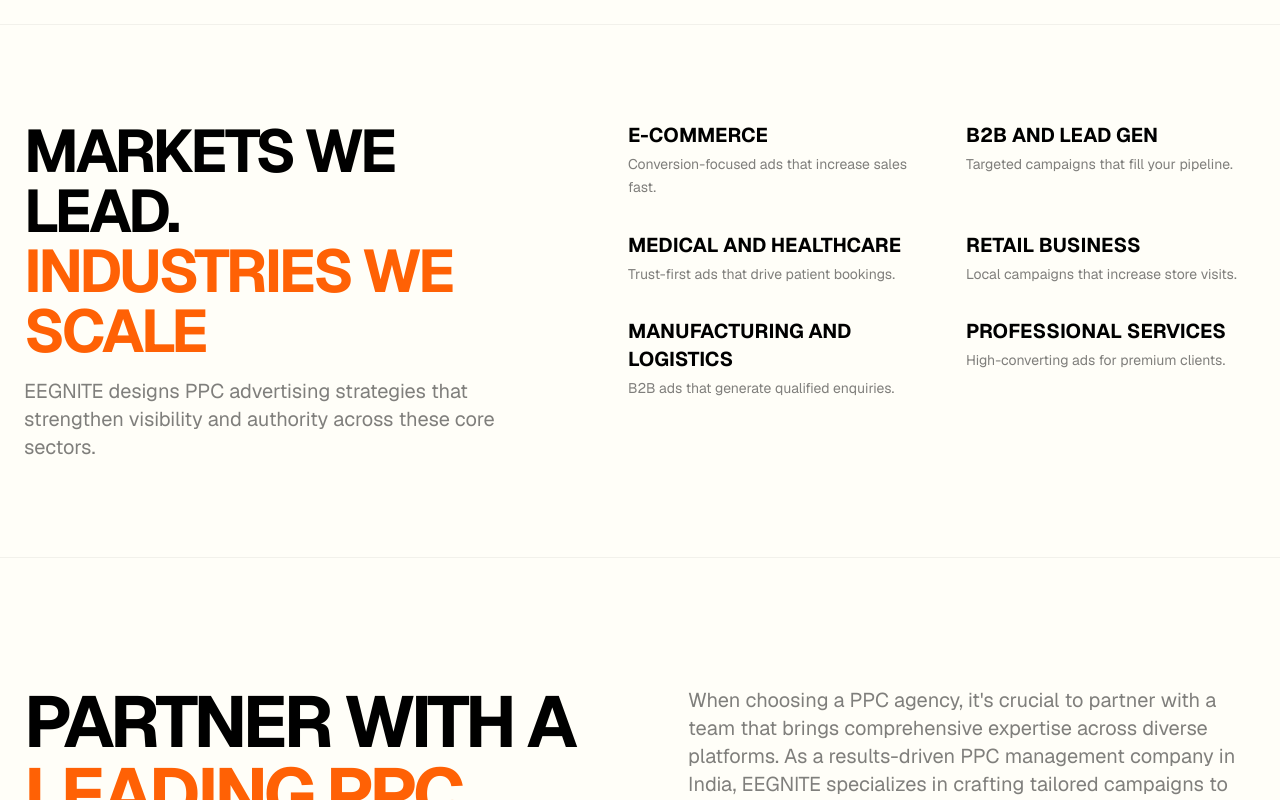
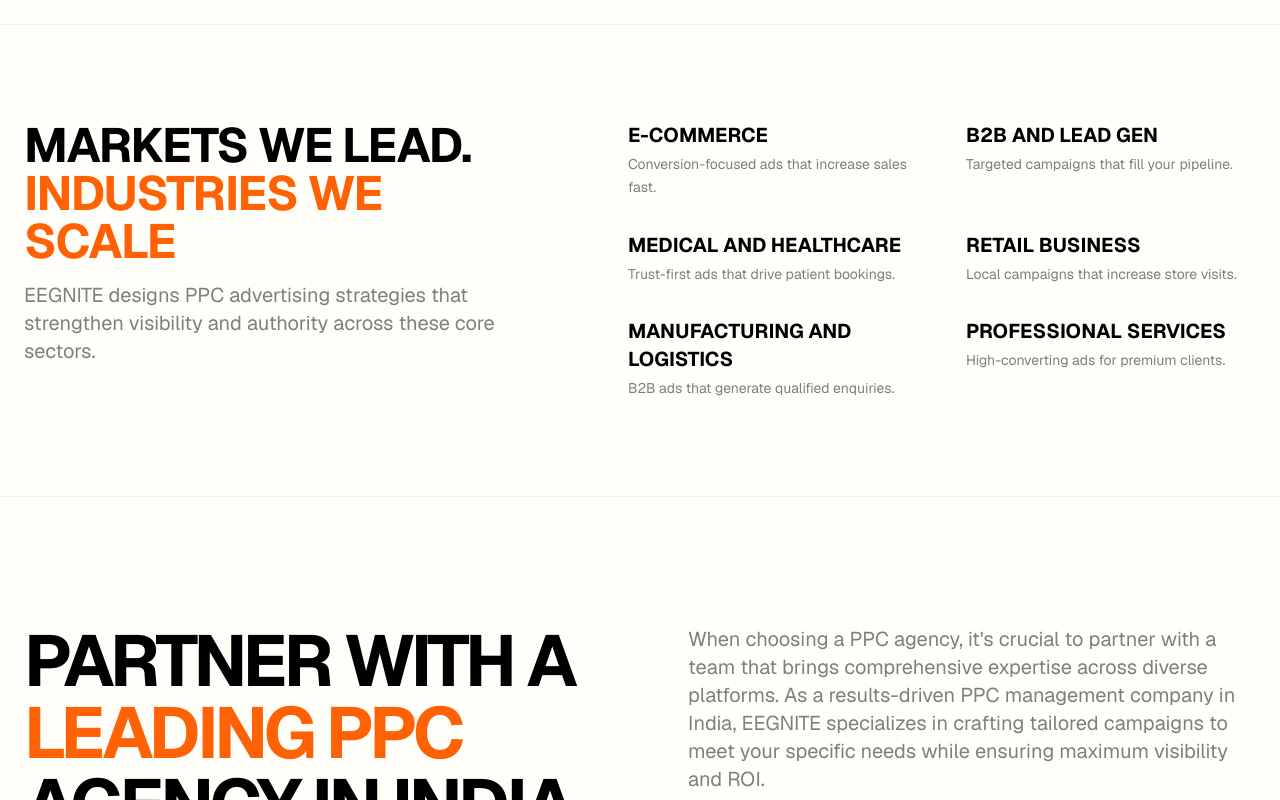
Before and after one commit to Ishaan-Gpt/eegnite-Final, a Next.js app: page /services/ppc in a window 1280 px wide. Shown: the part 2680-3480 px from the top of the page. Built offline with nearby package versions, Linux system fonts and the light colour scheme; no server answers.

Commit message:
Align PPC Industries section heading font sizing and tracking with SEO page

```diff
--- a/src/components/page-content/PpcPageContent.tsx
+++ b/src/components/page-content/PpcPageContent.tsx
@@ -32,7 +32,7 @@
             <div className="max-w-[1400px] mx-auto px-6">
                 <div className="flex flex-col lg:flex-row gap-12 lg:gap-24 items-start">
                     <div className="max-w-xl">
-                        <h2 className="text-3xl md:text-6xl font-bold uppercase tracking-tighter text-black mb-4">
+                        <h2 className="text-3xl md:text-5xl font-bold uppercase tracking-tight text-black mb-4 leading-tight">
                             MARKETS WE LEAD. <br /><span className="text-[#FF6105]">INDUSTRIES WE SCALE</span>
                         </h2>
                         <p className="text-black/50 text-base md:text-xl leading-relaxed">
```
